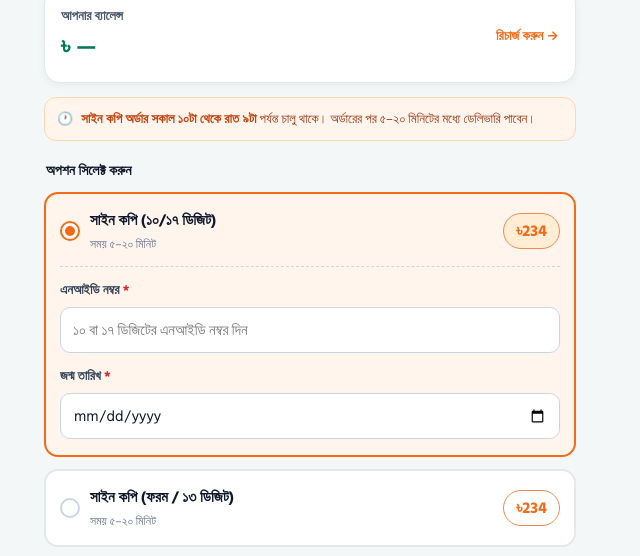
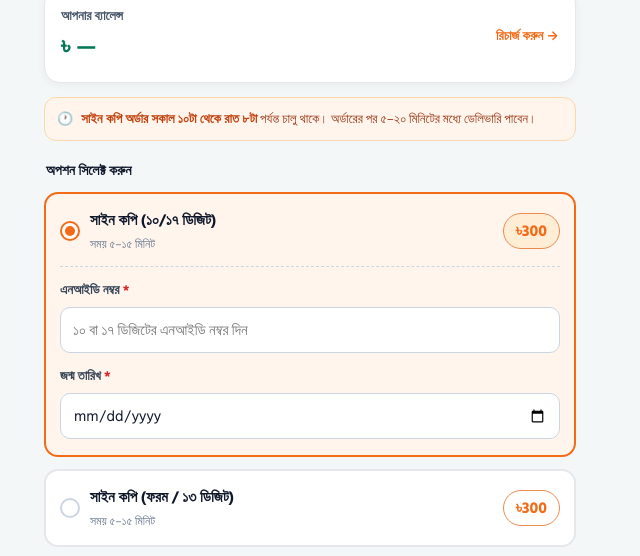
Before and after one commit to mdreanislam01-ai/nagarik-seba, a plain HTML site: page sign-copy-order.html in a window 1280 px wide. Shown: the part 163-719 px from the top of the page, 330-970 px from the left. Drawn offline with Linux system fonts and the light colour scheme; no server answers; sample sign-in values are in the browser's storage.

Commit message:
Update sign-copy-order.html

```diff
--- a/sign-copy-order.html
+++ b/sign-copy-order.html
@@ -256,12 +256,12 @@ html.dark .ohRefreshBtn{background:#1e293b}
     </div>
   </div>
 
-  <div class="notice">🕐 <span><b>সাইন কপি অর্ডার সকাল ১০টা থেকে রাত ৯টা</b> পর্যন্ত চালু থাকে। অর্ডারের পর ৫–২০ মিনিটের মধ্যে ডেলিভারি পাবেন।</span></div>
+  <div class="notice">🕐 <span><b>সাইন কপি অর্ডার সকাল ১০টা থেকে রাত ৮টা</b> পর্যন্ত চালু থাকে। অর্ডারের পর ৫–২০ মিনিটের মধ্যে ডেলিভারি পাবেন।</span></div>
 
   <div class="seclbl">অপশন সিলেক্ট করুন</div>
 
   <div class="opt sel" id="opt0" onclick="selectOpt(0)">
-    <div class="row1"><span class="radio"></span><div><div class="t">সাইন কপি (১০/১৭ ডিজিট)</div><div class="time">সময় ৫–২০ মিনিট</div></div><span class="price">৳234</span></div>
+    <div class="row1"><span class="radio"></span><div><div class="t">সাইন কপি (১০/১৭ ডিজিট)</div><div class="time">সময় ৫–১৫ মিনিট</div></div><span class="price">৳300</span></div>
     <div class="fields">
       <div class="fld"><label>এনআইডি নম্বর <span class="req">*</span></label><input type="text" inputmode="numeric" placeholder="১০ বা ১৭ ডিজিটের এনআইডি নম্বর দিন" autocomplete="off"></div>
       <div class="fld"><label>জন্ম তারিখ <span class="req">*</span></label><input type="date" autocomplete="off"></div>
@@ -269,7 +269,7 @@ html.dark .ohRefreshBtn{background:#1e293b}
   </div>
 
   <div class="opt" id="opt1" onclick="selectOpt(1)">
-    <div class="row1"><span class="radio"></span><div><div class="t">সাইন কপি (ফরম / ১৩ ডিজিট)</div><div class="time">সময় ৫–২০ মিনিট</div></div><span class="price">৳234</span></div>
+    <div class="row1"><span class="radio"></span><div><div class="t">সাইন কপি (ফরম / ১৩ ডিজিট)</div><div class="time">সময় ৫–১৫ মিনিট</div></div><span class="price">৳300</span></div>
     <div class="fields">
       <div class="fld"><label>ফরম নম্বর / স্লিপ নম্বর <span class="req">*</span></label><input type="text" inputmode="numeric" placeholder="ফরম নম্বর / স্লিপ নম্বর দিন" autocomplete="off"></div>
       <div class="fld"><label>জন্ম তারিখ <span class="req">*</span></label><input type="date" autocomplete="off"></div>
@@ -277,7 +277,7 @@ html.dark .ohRefreshBtn{background:#1e293b}
   </div>
 
   <div class="opt" id="opt2" onclick="selectOpt(2)">
-    <div class="row1"><span class="radio"></span><div><div class="t">সাইন কপি (মোবাইল নম্বর)</div><div class="time">সময় ৫–২০ মিনিট</div></div><span class="price">৳234</span></div>
+    <div class="row1"><span class="radio"></span><div><div class="t">সাইন কপি (মোবাইল নম্বর)</div><div class="time">সময় ৫–১৫ মিনিট</div></div><span class="price">৳300</span></div>
     <div class="fields">
       <div class="fld"><label>মোবাইল নম্বর <span class="req">*</span></label><input type="tel" inputmode="numeric" placeholder="১১ ডিজিটের মোবাইল নম্বর দিন" autocomplete="off"></div>
       <div class="fld"><label>জন্ম তারিখ <span class="req">*</span></label><input type="date" autocomplete="off"></div>
```
